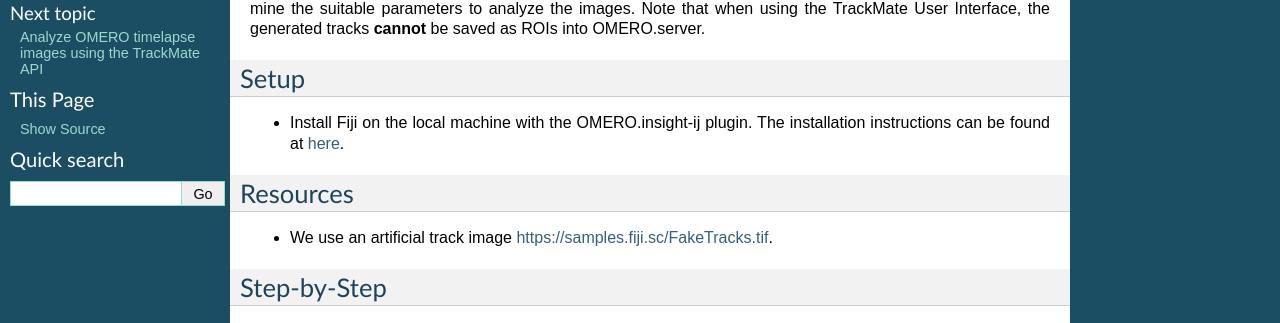
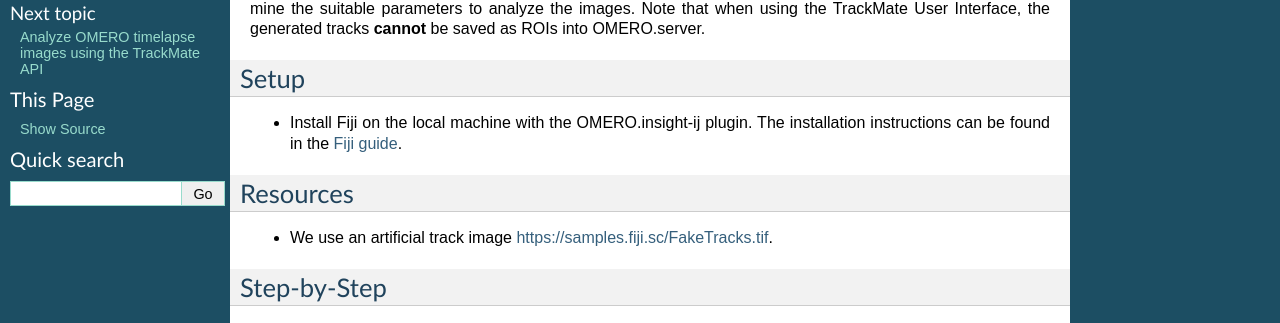
Before and after one commit to ome/omero-guide-trackmate, a Sphinx documentation site: the page built from docs/trackmate_ui.rst, in a window 1280 px wide and 900 px high. Shown: the part 247-570 px from the top of the window. Built offline with Sphinx 7.4.7, drawn with Linux system fonts in a browser that asks for light colours.

Commit message:
Update docs/trackmate_ui.rst

```diff
--- a/docs/trackmate_ui.rst
+++ b/docs/trackmate_ui.rst
@@ -12,7 +12,7 @@ The manual steps are essential to determine the suitable parameters to analyze t
 Setup
 -----
 
-- Install Fiji on the local machine with the OMERO.insight-ij plugin. The installation instructions can be found at `here <https://omero-guides.readthedocs.io/en/latest/fiji/docs/installation.html>`_.
+- Install Fiji on the local machine with the OMERO.insight-ij plugin. The installation instructions can be found in the `Fiji guide <https://omero-guides.readthedocs.io/en/latest/fiji/docs/installation.html>`_.
 
 Resources
 ---------
```
